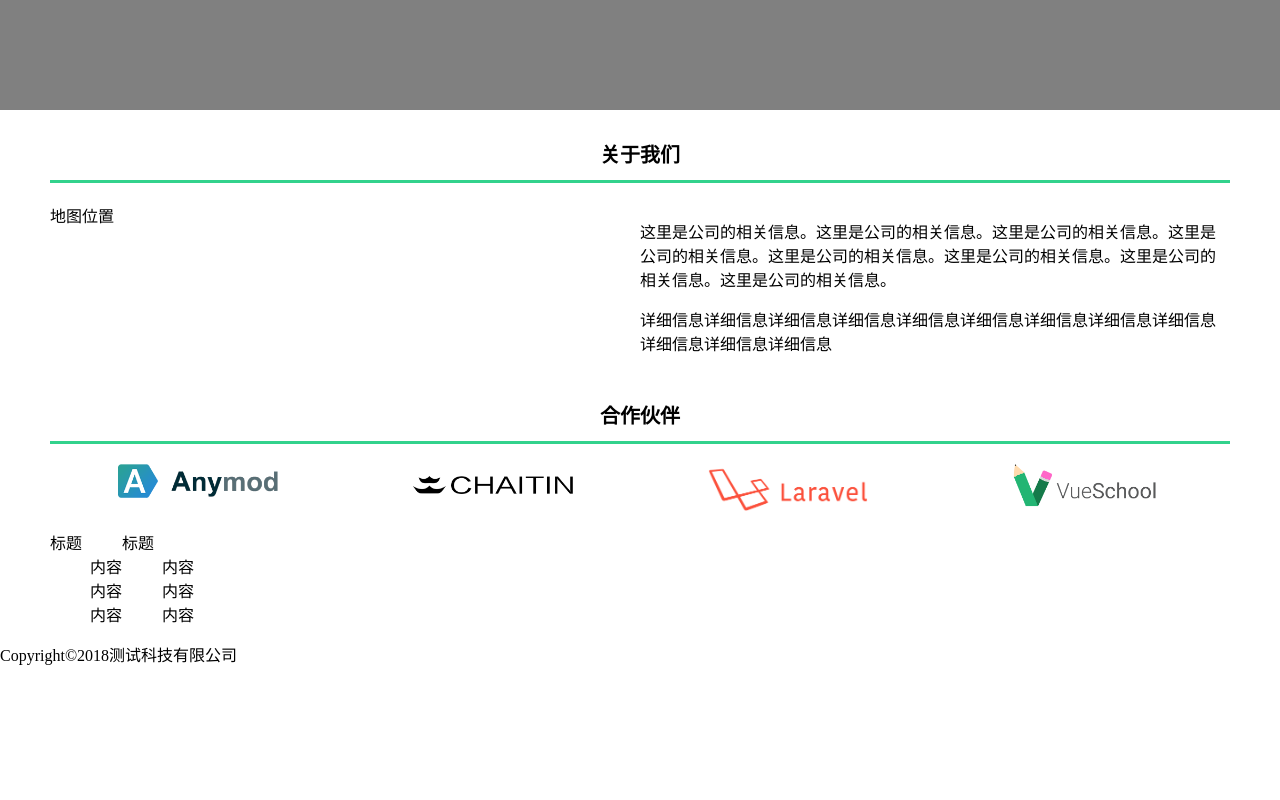
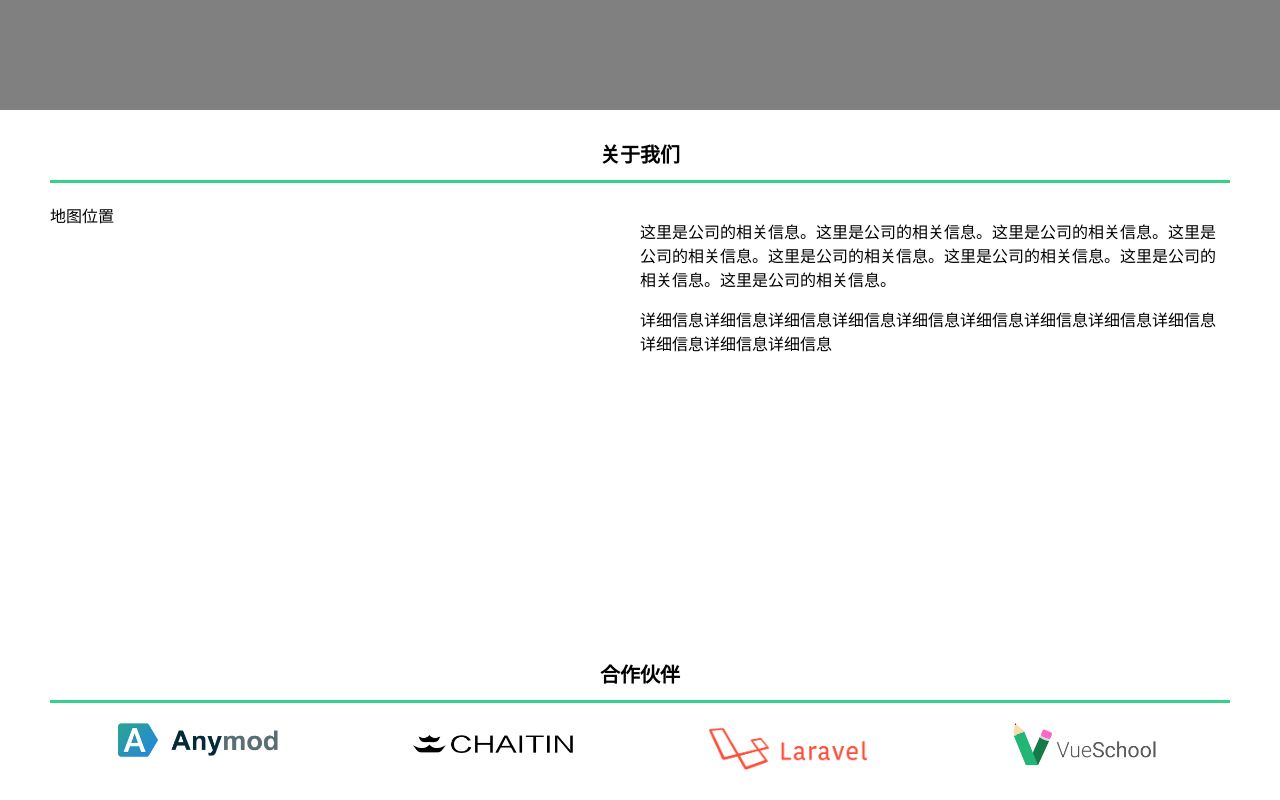
Before and after one commit to Wutian0114/website, a Vue app: page / in a window 1280 px wide. Shown: the part 420-1220 px from the top of the page. Before the commit the page ends 1086 px from the top, so only its background shows below. Built offline with nearby package versions, Linux system fonts and the light colour scheme.

Commit message:
修改底部导航

```diff
--- a/src/components/Footer.vue
+++ b/src/components/Footer.vue
@@ -3,16 +3,16 @@
     <div id="contactUs-sec">
         <div class="footer-contactUs clearfix">
           <dl>
-            <dt>标题</dt>
-            <dd>内容</dd>
-            <dd>内容</dd>
-            <dd>内容</dd>
+            <dt><a>快速导航</a></dt>
+            <dd><a>首页</a></dd>
+            <dd><a>汽车销售管理</a></dd>
+            <dd><a>签证云</a></dd>
           </dl>
           <dl>
-            <dt>标题</dt>
-            <dd>内容</dd>
-            <dd>内容</dd>
-            <dd>内容</dd>
+            <dt>联系我们</dt>
+            <dd>地址：杭州市滨江区</dd>
+            <dd>电话：1111-111111</dd>
+            <dd>邮箱：wutian0114@163.com</dd>
           </dl>
         </div>
         <div class="footer-copy-right">Copyright&copy;2018测试科技有限公司</div>
@@ -28,9 +28,28 @@ export default {
 
 <style scoped>
 .footer-contactUs {
-  padding: 0 50px;
+  padding: 50px 50px 20px;
+  background: #1d253c;
+  color: #fff;
 }
 .footer-contactUs > dl {
   float: left;
+  width: 50%;
+}
+.footer-contactUs > dl dt {
+  font-weight: bolder;
+  font-size: 18px;
+}
+.footer-contactUs > dl dd {
+  margin: 0;
+  font-size: 14px;
+}
+#contactUs-sec .footer-copy-right {
+  height: 40px;
+  line-height: 40px;
+  color: #fff;
+  font-size: 14px;
+  text-align: center;
+  background-color: #222d42;
 }
 </style>
--- a/src/components/Index.vue
+++ b/src/components/Index.vue
@@ -54,6 +54,9 @@ ul {
 #partner-sec {
   padding: 0 50px;
 }
+#aboutUs-sec {
+  min-height: 500px;
+}
 #aboutUs-sec .address-map,
 #aboutUs-sec .company-info {
   float: left;
@@ -66,6 +69,9 @@ ul {
   border-bottom: 3px solid #32d28c;
   line-height: 50px;
   text-align: center;
+}
+#partner-sec {
+  min-height: 300px;
 }
 #partner-sec ul > li {
   float: left;
```
